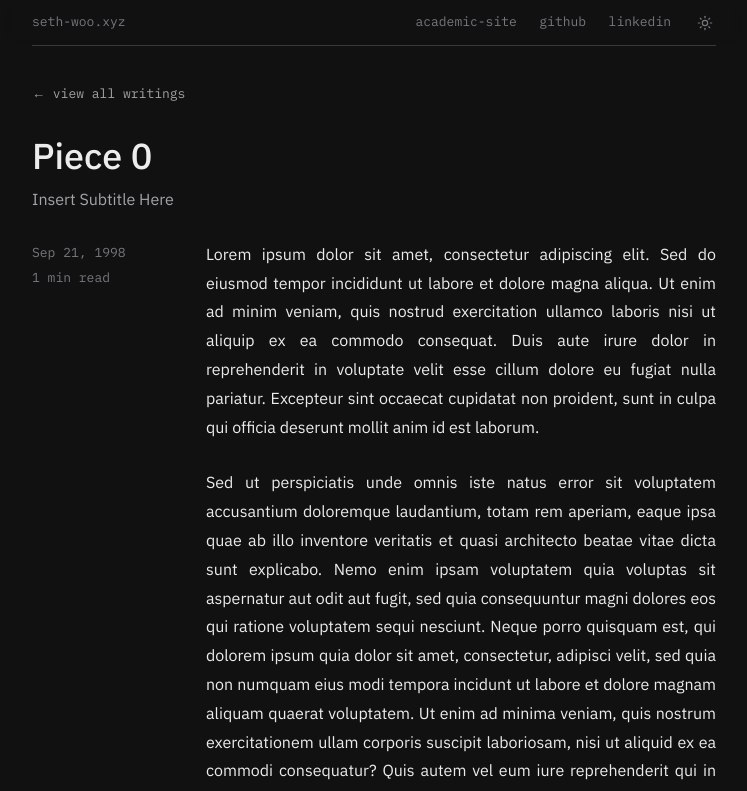
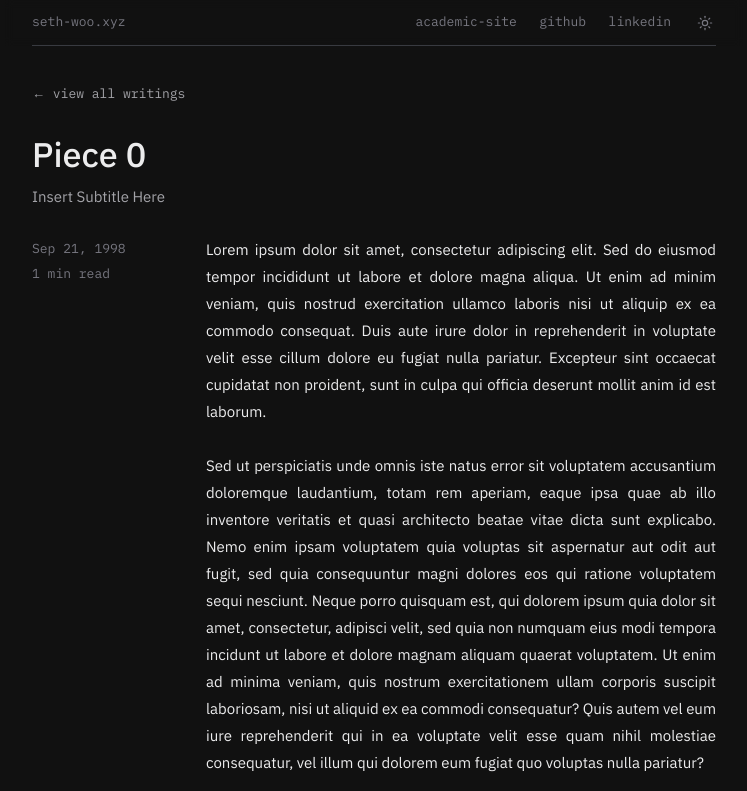
Before and after one commit to seth-woo/personal-site, a Next.js app: page /writing/piece-0 in a window 1280 px wide. Shown: the top 791 px of the page, without its empty margins (266-1013 px from the left). Built offline with nearby package versions, Linux system fonts and the light colour scheme.

Commit message:
writing item restructure 5

```diff
--- a/src/app/writing/[slug]/page.tsx
+++ b/src/app/writing/[slug]/page.tsx
@@ -36,8 +36,8 @@ export default async function WritingDetailPage({ params }: WritingPageProps) {
       </div>
 
       <header className="mb-6">
-        <h1 className="text-[2rem] font-medium leading-tight">{item.title}</h1>
-        <p className="mt-2 text-[16px] font-normal text-muted">{item.subtitle}</p>
+        <h1 className="text-[1.9rem] font-medium leading-tight">{item.title}</h1>
+        <p className="mt-2 text-[15px] font-normal text-muted">{item.subtitle}</p>
       </header>
 
       <div className="grid grid-cols-[120px_1fr] gap-x-12">
@@ -47,7 +47,7 @@ export default async function WritingDetailPage({ params }: WritingPageProps) {
         </div>
 
         <div className="prose prose-gray dark:prose-invert max-w-none">
-          <div className="space-y-6 text-[16px] leading-[1.8] text-text text-justify">
+          <div className="space-y-6 text-[15px] leading-[1.8] text-text text-justify">
             {item.body.split("\n\n").map((paragraph, index) => (
               <p key={index}>{paragraph}</p>
             ))}
@@ -57,7 +57,7 @@ export default async function WritingDetailPage({ params }: WritingPageProps) {
             {previousItem && (
               <Link
                 href={`/writing/${previousItem.slug}`}
-                className="flex flex-col text-[14px] font-mono text-muted hover:text-text transition-colors"
+                className="flex flex-col text-[14px] font-sans text-muted hover:text-text transition-colors"
               >
                 ← Previous
                 <span className="text-[13px] font-sans">{previousItem.title}</span>
```
